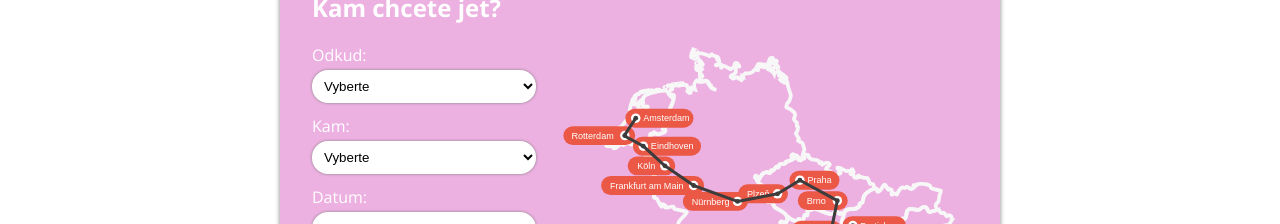
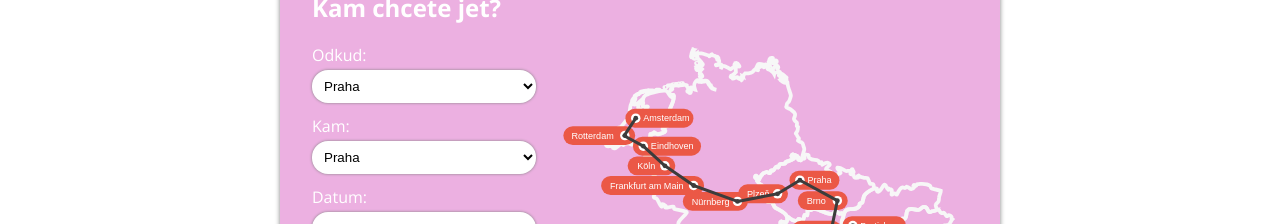
Before and after one commit to LucieSt/LeviExpress, a React app: page / in a window 1280 px wide. Shown: the part 322-546 px from the top of the page. Built offline with nearby package versions, Linux system fonts and the light colour scheme.

Commit message:
map is working

```diff
--- a/src/components/JourneyPicker/index.jsx
+++ b/src/components/JourneyPicker/index.jsx
@@ -2,18 +2,28 @@ import React, { useEffect, useState } from 'react';
 import mapImage from './img/map.svg';
 import './style.css';
 
-const handleSubmit = (e) => {
-  e.preventDefault();
+const CityOptions = ({ cities }) => {
+  console.log(cities)
+  return (
+    <>
+      {cities.map((city) => <option key={city.code} value={city.code}>{city.name}</option>)}
+    </>)
 };
 
 export const JourneyPicker = ({ onJourneyChange }) => {
 
-
   const [fromCity, setFromCity] = useState('');
   const [toCity, setToCity] = useState('');
   const [date, setDate] = useState('');
+  const [cities, setCities] = useState([
+    { name: 'Praha', code: 'CZ-PRG' },
+    { name: 'Brno', code: 'CZ-BRQ' },
+  ]);
 
+  const handleSubmit = (e) => {
+    e.preventDefault();
     console.log(fromCity, toCity, date);
+  };
 
   return (
 
@@ -24,23 +34,13 @@ export const JourneyPicker = ({ onJourneyChange }) => {
           <label>
             <div className="journey-picker__label">Odkud:</div>
             <select value={fromCity} onChange={(e) => setFromCity(e.target.value)}>
-            <option value="">Vyberte</option>
-            <option value="mesto01">Město 01</option>
-            <option value="mesto02">Město 02</option>
-            <option value="mesto03">Město 03</option>
-            <option value="mesto04">Město 04</option>
-            <option value="mesto05">Město 05</option>
+              <CityOptions cities={cities} />
             </select>
           </label>
           <label>
             <div className="journey-picker__label">Kam:</div>
             <select value={toCity} onChange={(e) => setToCity(e.target.value)}>
-            <option value="">Vyberte</option>
-            <option value="mesto01">Město 01</option>
-            <option value="mesto02">Město 02</option>
-            <option value="mesto03">Město 03</option>
-            <option value="mesto04">Město 04</option>
-            <option value="mesto05">Město 05</option>
+              <CityOptions cities={cities} />
             </select>
           </label>
           <label>
@@ -66,4 +66,5 @@ export const JourneyPicker = ({ onJourneyChange }) => {
         <img className="journey-picker__map" src={mapImage} />
       </div>
     </div>
-)};
+  )
+};
--- a/webpack.config.js
+++ b/webpack.config.js
@@ -12,8 +12,8 @@ module.exports = {
   },
   devServer: {
     historyApiFallback: true,
-    liveReload: false,
-    hot: false,
+    liveReload: true,
+    hot: true,
   },
   resolve: {
     extensions: ['.js', '.jsx'],
```
Also changed, not shown: src/components/CityOptions/index.jsx (added, +8 -0 lines), src/components/CityOptions/style.css (added). Lines whose indentation alone changed are shown as unchanged.
